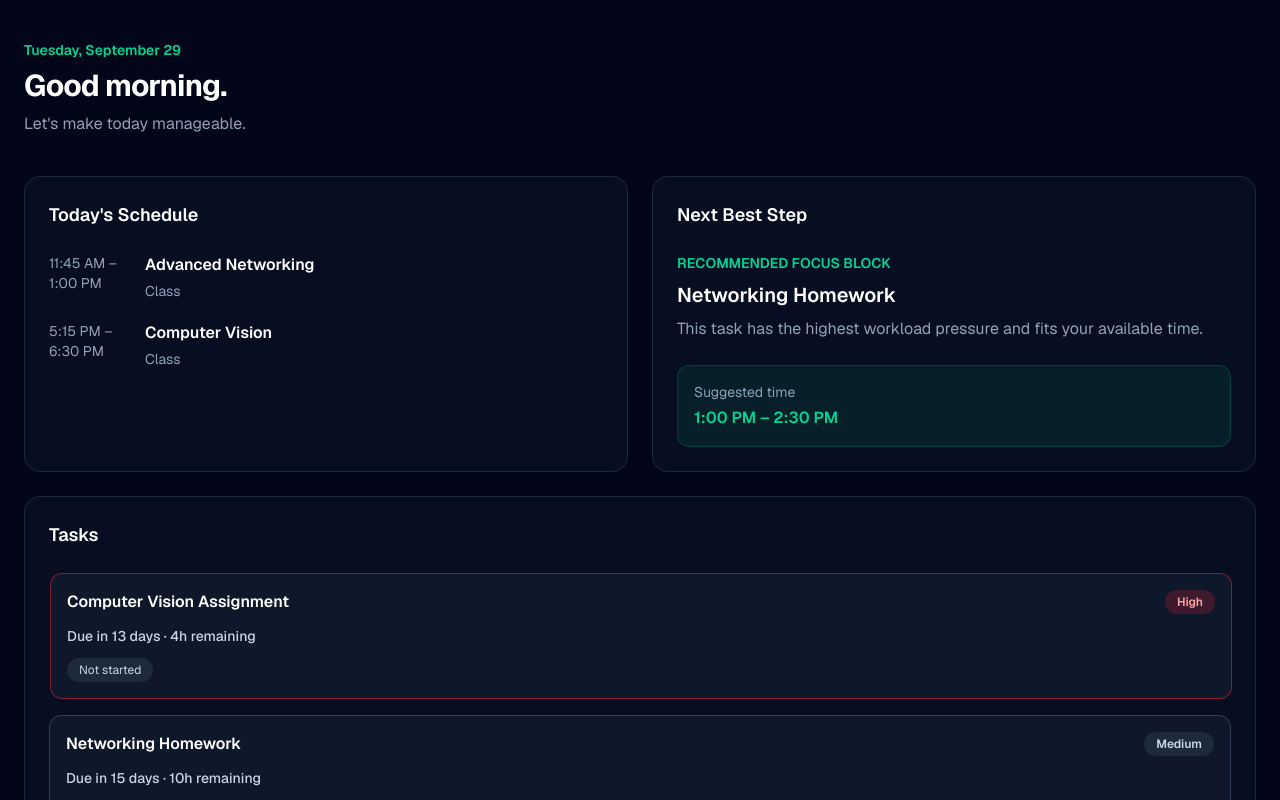
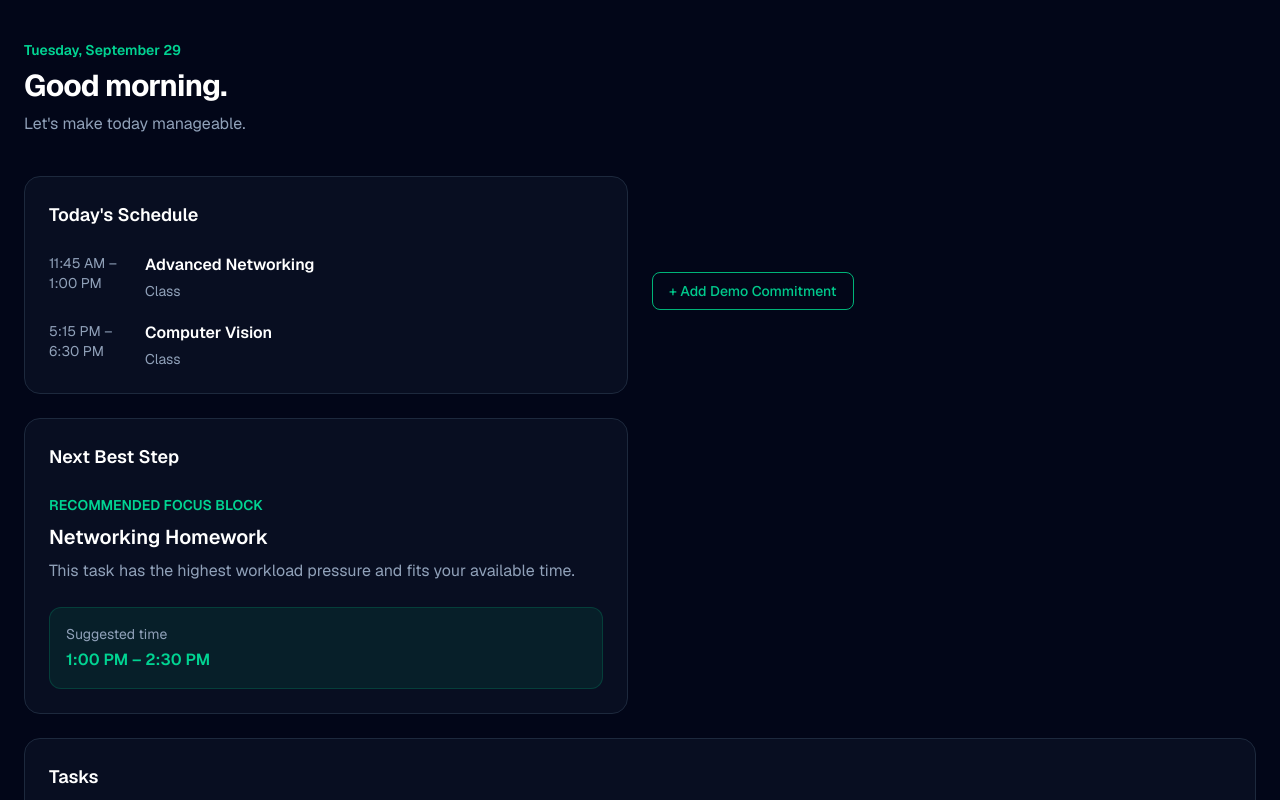
Before and after one commit to fortresswilson/Shiftscholar, a Next.js app in the folder frontend/: page /dashboard in a window 1280 px wide. Shown: the top 800 px of the page. Built offline with nearby package versions, Linux system fonts and the light colour scheme.

Commit message:
Add demo commitment feedback and pulse animation

```diff
--- a/frontend/src/app/dashboard/page.tsx
+++ b/frontend/src/app/dashboard/page.tsx
@@ -180,7 +180,20 @@ function addDemoCommitment() {
         <div className="mt-10 grid gap-6 lg:grid-cols-2">
 
           <ScheduleCard schedule={todaySchedule} />
+          <div className="mt-3 flex items-center gap-3">
+  <button
+    onClick={addDemoCommitment}
+    className="demo-pulse rounded-lg border border-emerald-500 px-4 py-2 text-sm font-medium text-emerald-400 hover:bg-emerald-500/10"
+  >
+    + Add Demo Commitment
+  </button>
 
+  {commitmentMessage && (
+    <span className="text-sm text-slate-400">
+      {commitmentMessage}
+    </span>
+  )}
+</div>
 
 <NextBestStepCard recommendation={recommendation} />
 <TasksCard tasks={tasks} />
--- a/frontend/src/app/globals.css
+++ b/frontend/src/app/globals.css
@@ -49,3 +49,19 @@ body {
 .soft-shake {
   animation: soft-shake 0.6s ease-in-out infinite;
 }
+@keyframes demo-pulse {
+  0%,
+  100% {
+    opacity: 1;
+    box-shadow: 0 0 0 rgba(16, 185, 129, 0);
+  }
+
+  50% {
+    opacity: 0.55;
+    box-shadow: 0 0 18px rgba(16, 185, 129, 0.55);
+  }
+}
+
+.demo-pulse {
+  animation: demo-pulse 1.8s ease-in-out infinite;
+}
```
